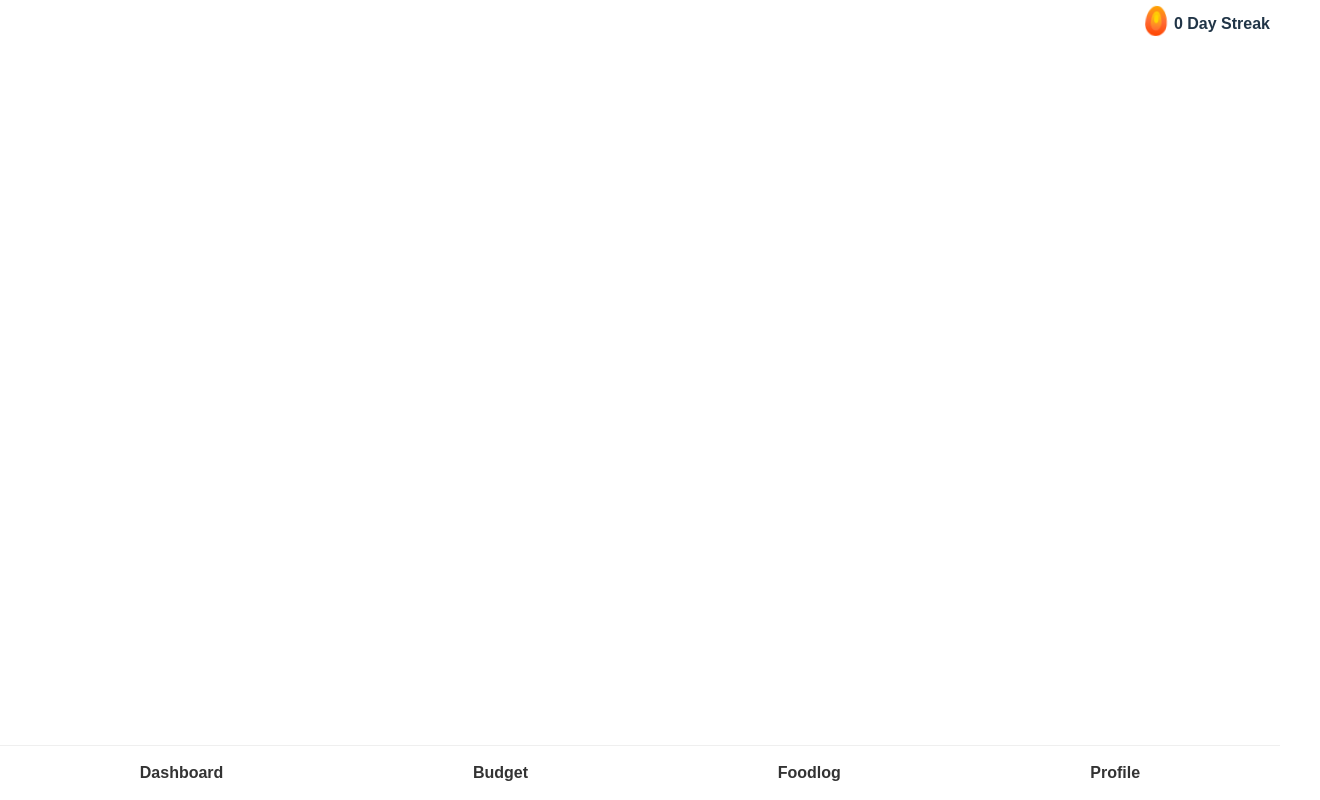
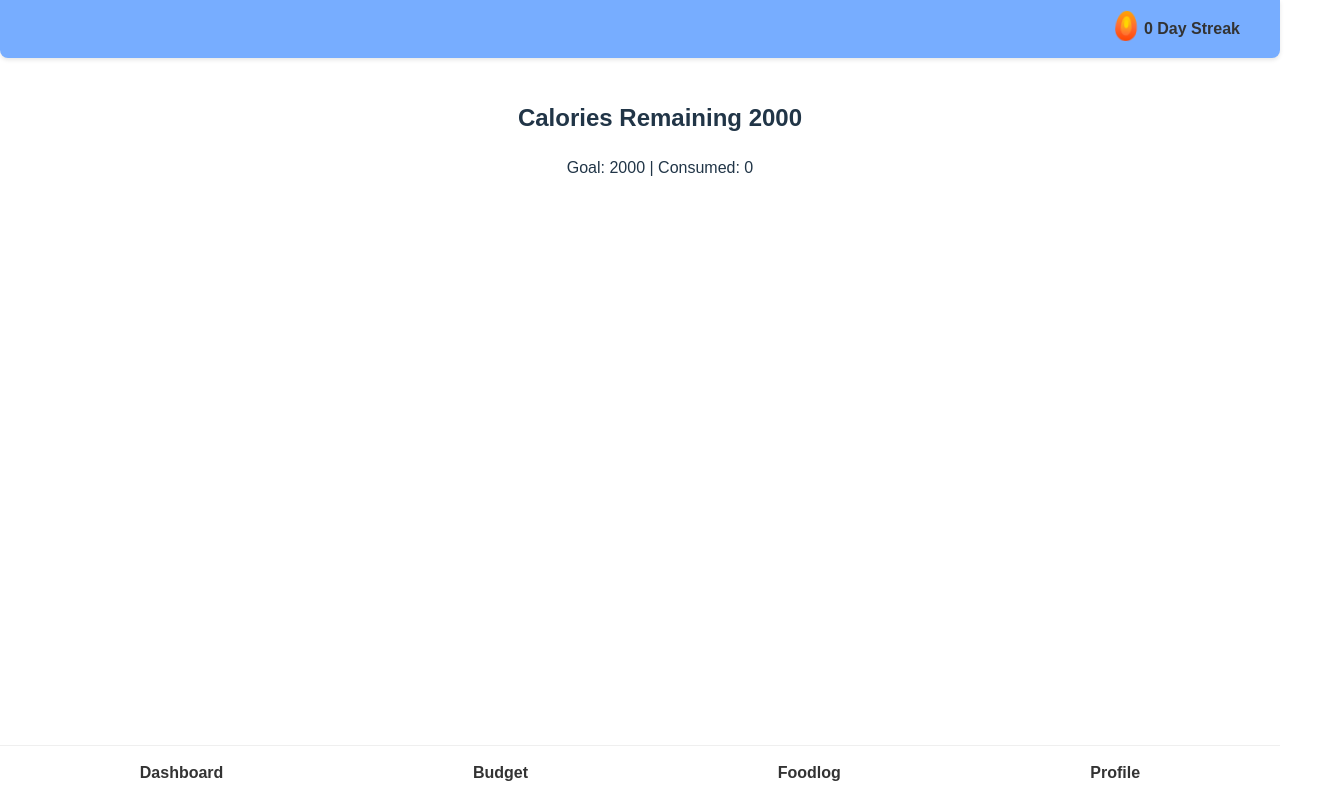
Before and after one commit to Tringuyen2007/Budget-Bites, a React (Vite) app: page /foodlog in a window 1280 px wide. Shown: the whole page, 1320 px wide, since content can reach past the window. Built offline with nearby package versions, Linux system fonts and the light colour scheme.

Commit message:
added card container for foodlog and make streak bar look nicer

```diff
--- a/src/App.jsx
+++ b/src/App.jsx
@@ -1,3 +1,4 @@
+import { useState } from 'react';
 import { BrowserRouter as Router, Routes, Route } from 'react-router-dom';
 import Dashboard from './pages/Dashboard';
 import Profile from './pages/Profile';
@@ -7,14 +8,15 @@ import FoodLog from './pages/Foodlog';
 import StreakDisplay from './components/StreakDisplay';
 
 function App() {
+    const [goalCalories, setGoalCalories] = useState(2000);
     return (
         <Router>
             <div style={{ paddingBottom: '60px' }}> {/* Add padding so content isn't hidden behind fixed navbar */}
                 <Routes>
-                    <Route path="/" element={<Dashboard />} />
+                    <Route path="/" element={<Dashboard goalCalories={goalCalories} setGoalCalories={setGoalCalories} />} />
                     <Route path="/profile" element={<Profile />} />
                     <Route path="/budget" element={<Budget />} />
-                    <Route path="/foodlog" element={<FoodLog />} />
+                    <Route path="/foodlog" element={<FoodLog goalCalories={goalCalories} />} />
                 </Routes>
                 <Navbar />
             </div>
--- a/src/GlobalStyle.css
+++ b/src/GlobalStyle.css
@@ -228,12 +228,21 @@ button:focus-visible {
 }
 
 /* streak display color and icon*/
-.streak-container {
-  position: absolute;
-  top: 10px;
-  right: 10px;
+.card-streak-container {
+  position: fixed;
+  top: 0;
+  left: 0;
+  right: 0;
+  z-index: 100;
+  background-color: #77adff;
+  color: #333333;
+  padding: 15px 40px 15px 15px;
+  box-shadow: 0 2px 4px rgba(0, 0, 0, 0.1);
+  border-radius: 0 0 8px 8px;
+  margin-bottom: 10px;
   display: flex;
   align-items: center;
+  justify-content: flex-end;
   gap: 8px;
   font-weight: bold;
   font-size: 16px;
@@ -295,3 +304,14 @@ button:focus-visible {
     opacity: 1;
   }
 }
+
+/* food log container*/
+.card-foodlog {
+  width: 100%;
+  padding: 20px;
+  padding-top: 80px;
+  background-color: #ffffff;
+  margin: 0 auto;
+  text-align: center;
+  border-radius: 8px;
+}
--- /dev/null
+++ b/src/components/MealSelect.jsx
@@ -0,0 +1,15 @@
+import React from 'react';
+
+function MealSelect() {
+    return (
+        <div className="card-meal">
+            <h3>{mealName}</h3>
+            <ul className="food-list">
+                {foods.map(food => <li>{food.name} - {food.calories} cal</li>)}
+            </ul>
+            <button onClick={onAddFood}>+ Add Food</button>
+        </div>
+    );
+}
+
+export default MealSelect;
--- a/src/components/StreakDisplay.jsx
+++ b/src/components/StreakDisplay.jsx
@@ -3,7 +3,7 @@ function StreakDisplay() {
     const [streak, setStreak] = useState(0)
 
     return (
-        <div className="streak-container">
+        <div className="card-streak-container">
             <div className="fire-icon"></div>
             {streak} Day Streak
         </div>
--- a/src/pages/Dashboard.jsx
+++ b/src/pages/Dashboard.jsx
@@ -1,36 +1,12 @@
 import { useState } from 'react'
 import CalorieDisplay from '../components/CalorieDisplay'
-import AddFood from '../components/AddFood'
 
-function Dashboard() {
-  const [calories, setCalories] = useState(2000)
-  const [foodLog, setFoodLog] = useState([])
-
-  const addFoodItem = (item) => {
-    setFoodLog([...foodLog, item])
-  }
-
-  const totalCaloriesConsumed = foodLog.reduce((total, item) => total + item.calories, 0);
-  const caloriesRemaining = calories - totalCaloriesConsumed;
+function Dashboard({ goalCalories, setGoalCalories }) {
+  const caloriesRemaining = goalCalories;
 
   return (
     <div className="app-container">
-      <CalorieDisplay CurrentCalories={caloriesRemaining} onUpdateGoal={setCalories} />
-      <AddFood addFoodItem={addFoodItem} />
-
-      <div className="card mt-20">
-        <h3 className="text-center">History</h3>
-        {foodLog.length === 0 ? <p className="text-center">No food logged yet.</p> : (
-          <ul className="history-list">
-            {foodLog.map((item, index) => (
-              <li key={index} className="history-item">
-                <span>{item.name}</span>
-                <span className="history-calories">{item.calories}</span>
-              </li>
-            ))}
-          </ul>
-        )}
-      </div>
+      <CalorieDisplay CurrentCalories={caloriesRemaining} onUpdateGoal={setGoalCalories} />
     </div>
   )
 }
--- a/src/pages/Foodlog.jsx
+++ b/src/pages/Foodlog.jsx
@@ -1,14 +1,20 @@
+import { useState } from 'react';
 import StreakDisplay from '../components/StreakDisplay';
+import MealSelect from '../components/MealSelect';
 
-function Foodlog() {
+function FoodLog({ goalCalories }) {
+    const [consumedCalories, setConsumedCalories] = useState(0);
+    const remaining = goalCalories - consumedCalories;
     return (
         <div className="food-log-container">
+            <div className="card-foodlog">
+                <h2>Calories Remaining {remaining}</h2>
+                <p>Goal: {goalCalories} | Consumed: {consumedCalories}</p>
+            </div>
             <StreakDisplay />
-            { }
-            { }
-            { }
+
         </div>
     );
 
 }
-export default Foodlog;
+export default FoodLog;
```
